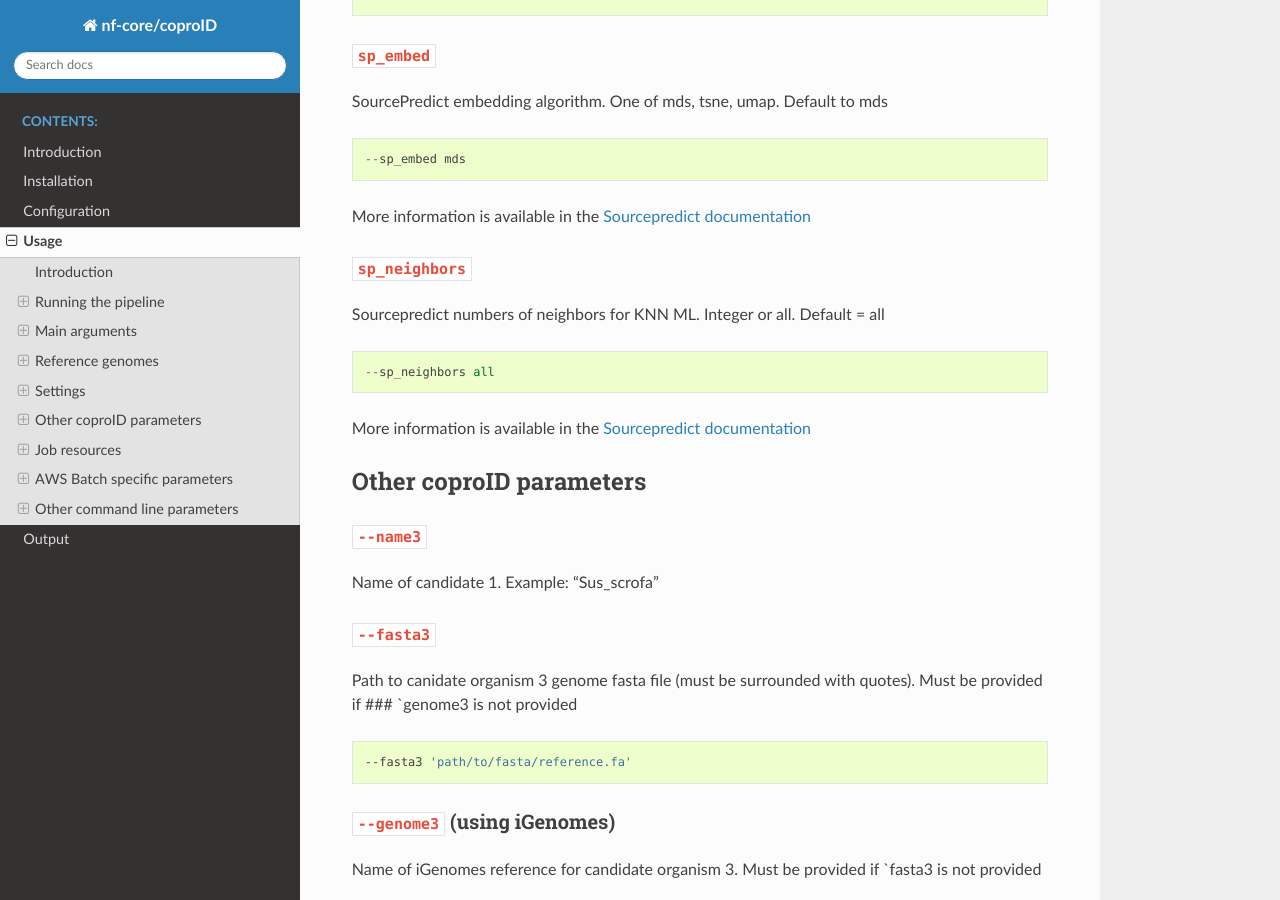
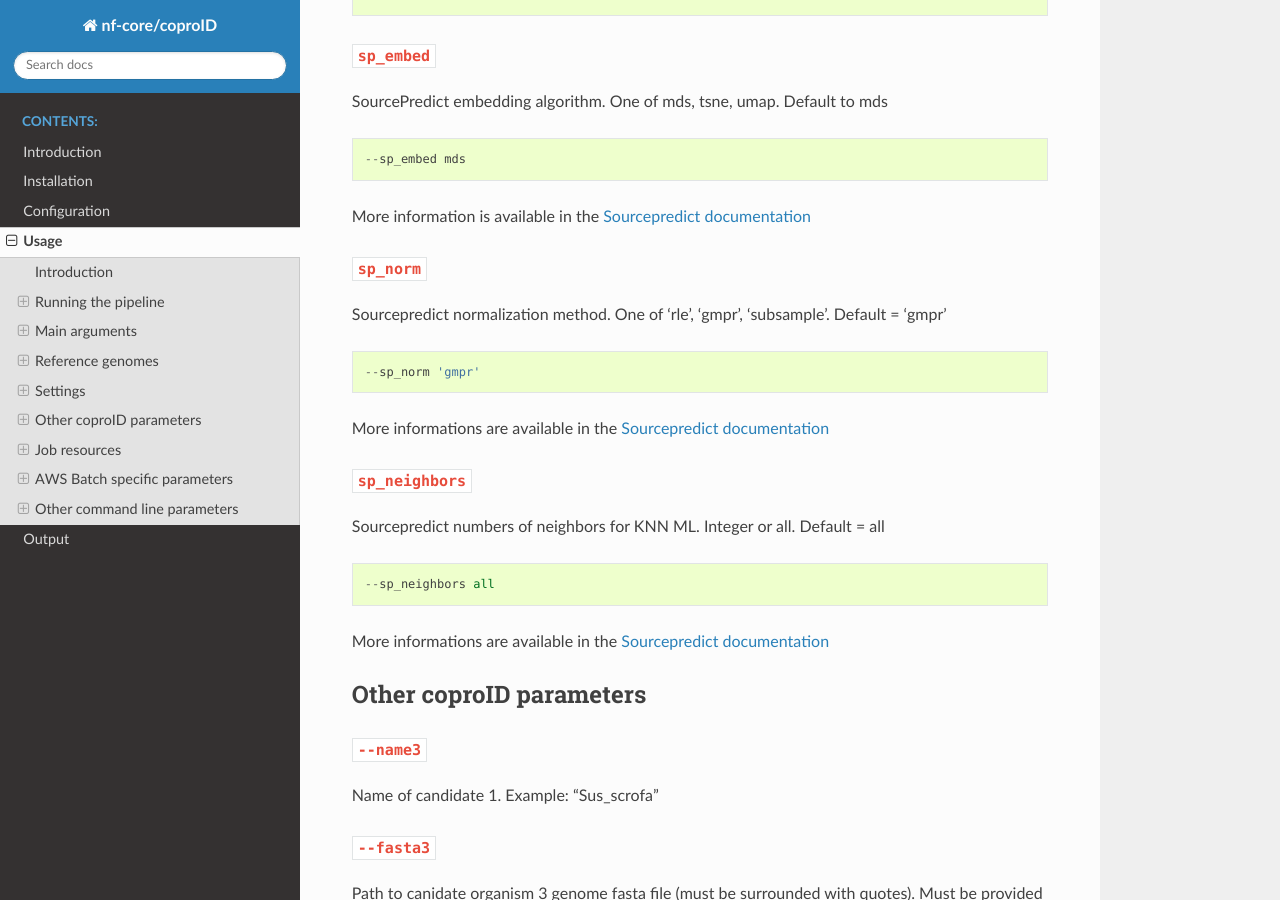
Before and after one commit to nf-core/coproid, a Sphinx documentation site: the page built from docs/usage.md, in a window 1280 px wide and 900 px high, scrolled down 7677 px. Built offline with Sphinx 7.4.7 and the Read the Docs theme 2.0.0, drawn with Linux system fonts in a browser that asks for light colours.

Commit message:
add more sp parameters

````diff
--- a/docs/usage.md
+++ b/docs/usage.md
@@ -339,6 +339,16 @@ SourcePredict embedding algorithm. One of mds, tsne, umap. Default to mds
 
 More information is available in the [Sourcepredict documentation](https://sourcepredict.readthedocs.io/en/latest/index.html)
 
+### `sp_norm`
+
+Sourcepredict normalization method. One of 'rle', 'gmpr', 'subsample'. Default = 'gmpr'
+
+```
+--sp_norm 'gmpr'
+```
+
+More informations are available in the [Sourcepredict documentation](https://sourcepredict.readthedocs.io/en/latest/index.html)
+
 ### `sp_neighbors`
 
 Sourcepredict numbers of neighbors for KNN ML. Integer or all. Default = all
@@ -347,7 +357,7 @@ Sourcepredict numbers of neighbors for KNN ML. Integer or all. Default = all
 --sp_neighbors all
 ```
 
-More information is available in the [Sourcepredict documentation](https://sourcepredict.readthedocs.io/en/latest/index.html)
+More informations are available in the [Sourcepredict documentation](https://sourcepredict.readthedocs.io/en/latest/index.html)
 
 ## Other coproID parameters
 
````
Also changed, not shown: 3 other files.
